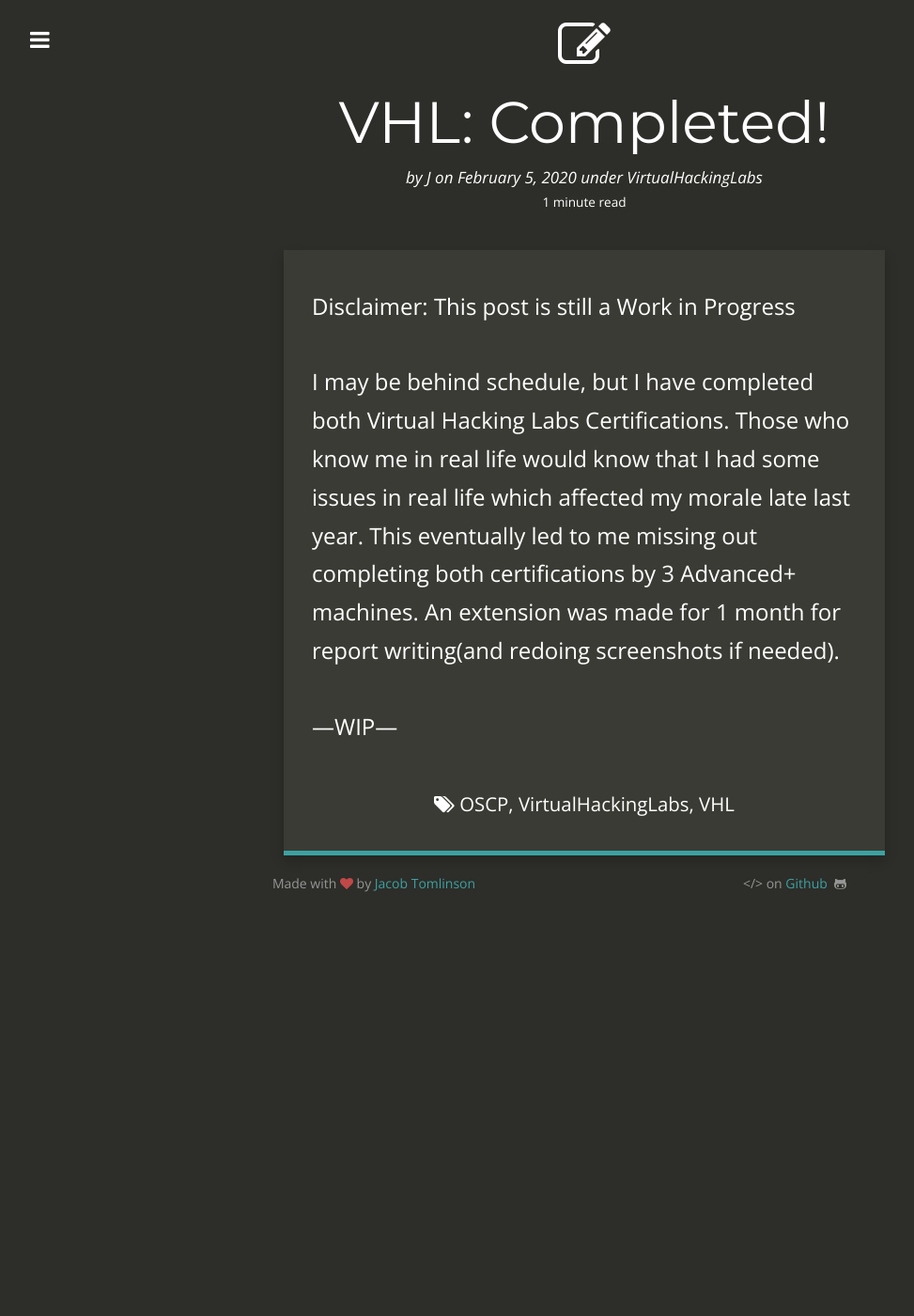
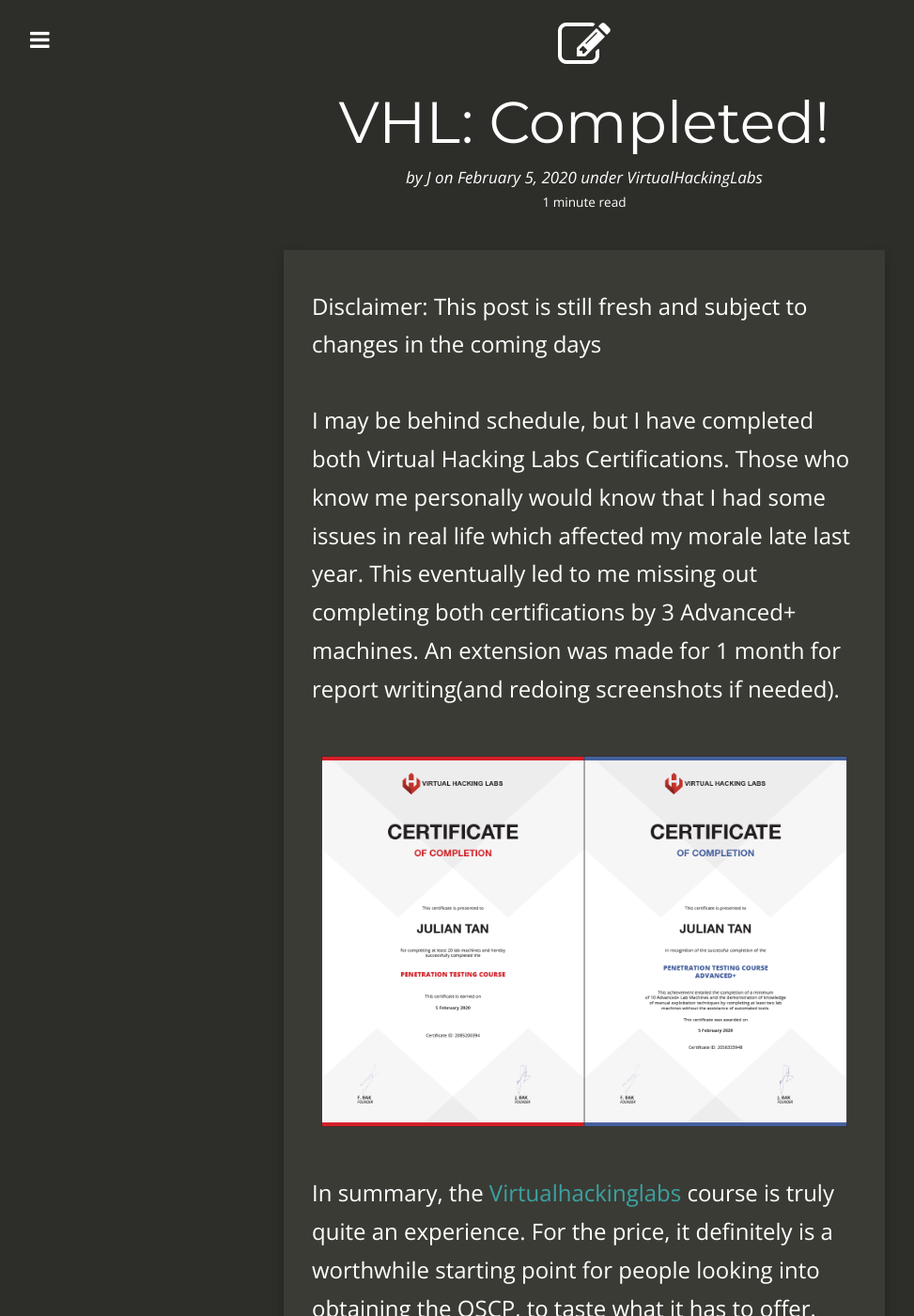
Before and after one commit to Dreamscent/Dreamscent.github.io, a Jekyll site: the page built from _posts/2020-02-05-VHL-Completed.md, in a window 1280 px wide and 1400 px high. Shown: the whole window at 94% size, without its empty margins (18-991 px from the left). Built offline with Jekyll 4.4.1, drawn with Linux system fonts in a browser that asks for light colours; nearby versions of some CDN libraries; some of the changed text lies outside the part shown.

Commit message:
Update 2020-02-05-VHL-Completed.md

```diff
--- a/_posts/2020-02-05-VHL-Completed.md
+++ b/_posts/2020-02-05-VHL-Completed.md
@@ -12,10 +12,21 @@
  - VHL
 ---
 
-Disclaimer: This post is still a Work in Progress
+Disclaimer: This post is still fresh and subject to changes in the coming days
 
-I may be behind schedule, but I have completed both Virtual Hacking Labs Certifications. Those who know me in real life would know that I had some issues in real life which affected my morale late last year. This eventually led to me missing out completing both certifications by 3 Advanced+ machines. An extension was made for 1 month for report writing(and redoing screenshots if needed).
+I may be behind schedule, but I have completed both Virtual Hacking Labs Certifications. Those who know me personally would know that I had some issues in real life which affected my morale late last year. This eventually led to me missing out completing both certifications by 3 Advanced+ machines. An extension was made for 1 month for report writing(and redoing screenshots if needed).
 
 
+![Certificates](/images/VHL/VHL-CoC.png)
 
----WIP---
+In summary, the [Virtualhackinglabs][1] course is truly quite an experience. For the price, it definitely is a worthwhile starting point for people looking into obtaining the OSCP, to taste what it has to offer. However, if you you have some prior knowledge of the general methodolgies, and a familiarity in the linux operating system, a 3 month subscription to PWK is definitely sufficient. The advantage of having an extra VHL is the chance to take a break in between, as having a full 3 month commitment to PWK can be mentally exhausting for some.
+
+Lab machines were fairly well designed, with a wide range of difficulties(over 40 machines were available at the time of writing). Most were in my opinion, easy to medium in terms of difficulty. Even some of the Advanced+ were fairly easy and directly gave root shells when exploited. But take this with a a pinch of salt, because I have been dabbling and preparing for at least 6 months prior to this, achieving "Hacker" rank in [Hackthebox][2]. Because our experiences and background are different, YMMV.
+
+Now, I'm going on to the next step and trying the [PWK][3] course, and looking into finally attempting the OSCP. If you have any questions, do feel free to reach out to me by sending me a message on LinkedIn(I'll work on new avenues of contacting in the future)!
+
+J
+
+[1]: https://www.virtualhackinglabs.com
+[2]: https://www.hackthebox.eu
+[3]: https://www.offensive-security.com/pwk-oscp/
```
